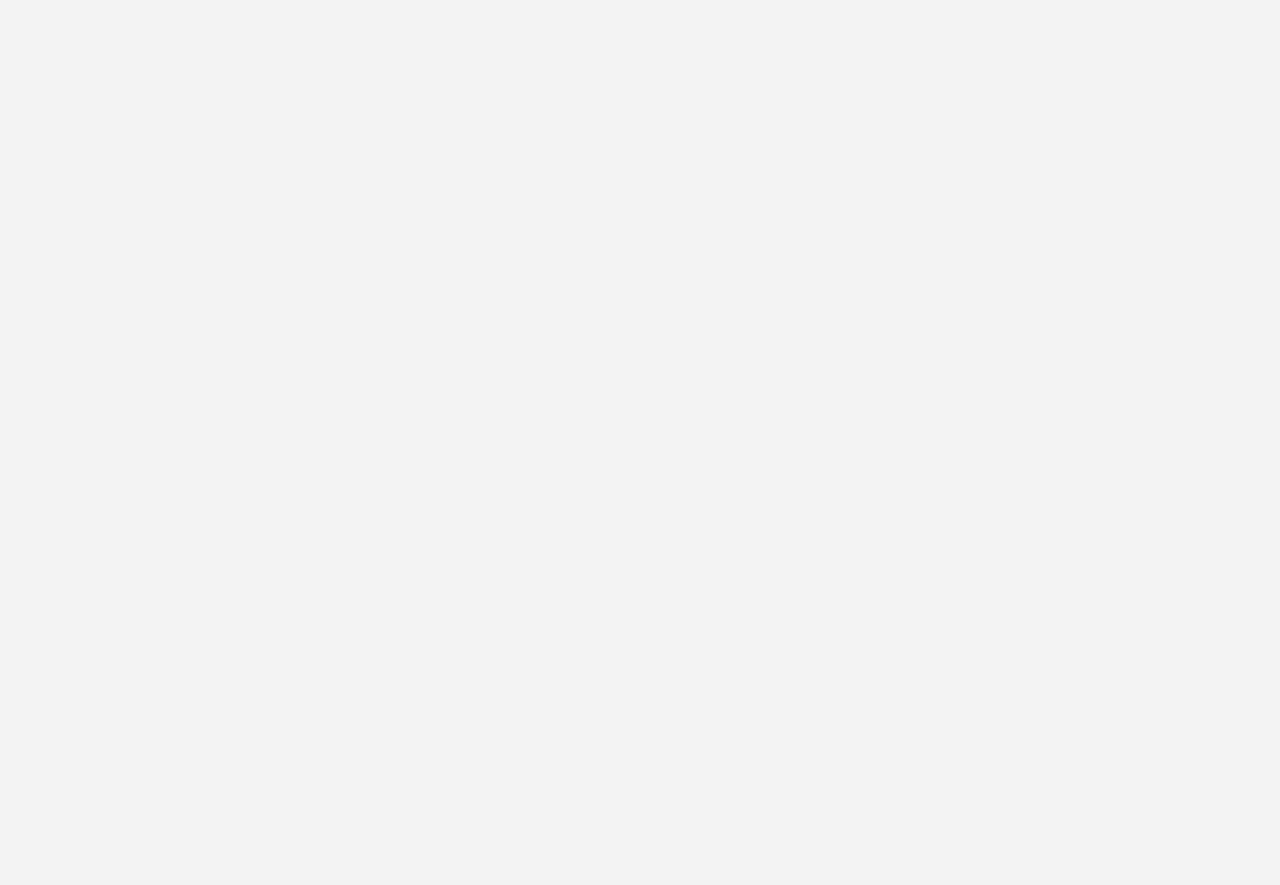
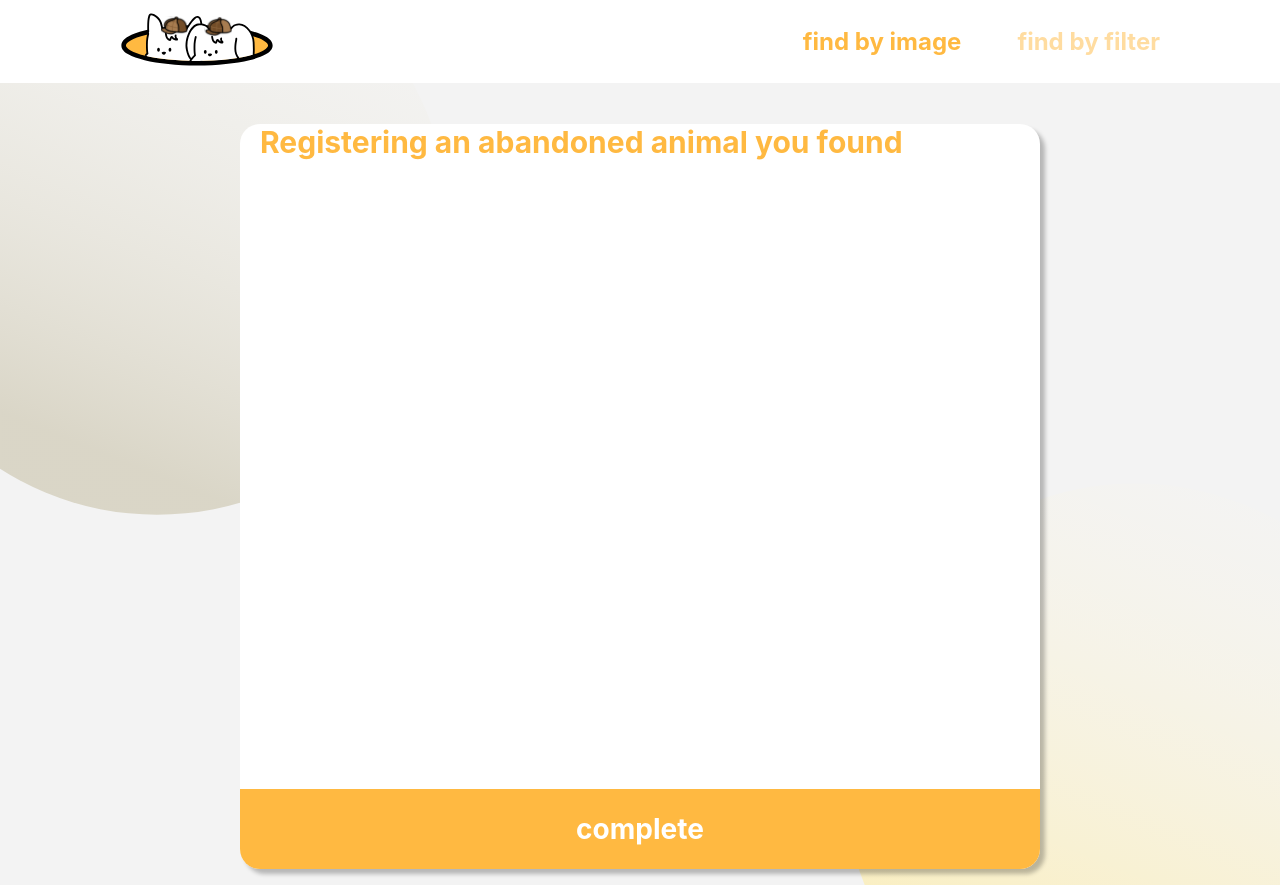
Before and after one commit to candosh/Path-to-Pet-Client, a React (Create React App) app: page /registration in a window 1280 px wide. Before the commit the page ends 800 px from the top, so only its background shows below. Built offline with nearby package versions, Linux system fonts and the light colour scheme.

Commit message:
[feat] 레이아웃 완료

```diff
--- a/src/pages/Registration.jsx
+++ b/src/pages/Registration.jsx
@@ -1,8 +1,105 @@
 // 3.0 내가 찾은 유기동물 등록하기 페이지
 
+import { Header, MHeader } from "../components";
+import { bg2 } from "../images";
+import { useNavigate } from "react-router-dom";
+import styled from "styled-components";
+
 const Registration = () => {
-  return <></>;
+  const isMobile = window.innerWidth <= 393;
+
+  const navigate = useNavigate();
+
+  const handleCompleteClick = () => {
+    navigate("/research");
+  };
+
+  return (
+    <>
+      {isMobile ? <MHeader /> : <Header />}
+      <S.Container>
+        <S.Container2>
+          <S.InputBoxContainer>
+            <S.InputBox>
+              <S.TitleContainer>
+                Registering an abandoned animal you found
+              </S.TitleContainer>
+              <S.CompleteContainer>
+                <S.CompleteText onClick={handleCompleteClick}>
+                  complete
+                </S.CompleteText>
+              </S.CompleteContainer>
+            </S.InputBox>
+          </S.InputBoxContainer>
+        </S.Container2>
+      </S.Container>
+    </>
+  );
 };
 
-const RegistrationWrap = {};
+const S = {
+  Container: styled.div`
+    padding-inline: 120px;
+    @media screen and (max-width: 393px) {
+      padding: 0;
+    }
+    background-image: url(${bg2});
+    background-repeat: no-repeat;
+    background-size: cover;
+    background-attachment: fixed;
+    overflow-x: hidden;
+  `,
+  Container2: styled.div`
+    display: flex;
+    flex-direction: column;
+    align-items: center;
+    width: 100%;
+    padding-block: 16px;
+    @media screen and (max-width: 393px) {
+      padding: 0;
+    }
+  `,
+
+  InputBoxContainer: styled.div`
+    height: 745px;
+    width: 800px;
+    margin-top: 25px;
+  `,
+
+  InputBox: styled.div`
+    height: 745px;
+    width: 800px;
+    background-color: #ffffff;
+    border-radius: 20px;
+    box-shadow: 5px 5px 4px #00000040;
+    position: relative;
+  `,
+  CompleteContainer: styled.div`
+    height: 80px;
+    width: 800px;
+    background-color: #ffb941;
+    border-radius: 0px 0px 20px 20px;
+    position: absolute;
+    bottom: 0;
+    cursor: pointer;
+  `,
+
+  CompleteText: styled.div`
+    color: #ffffff;
+    font-size: 28px;
+    font-weight: 700;
+    text-align: center;
+    display: flex;
+    align-items: center;
+    justify-content: center;
+    height: 100%;
+  `,
+  TitleContainer: styled.div`
+    color: #ffb941;
+    font-size: 30px;
+    font-weight: 700;
+    margin-left: 20px;
+  `,
+};
+
 export default Registration;
```
